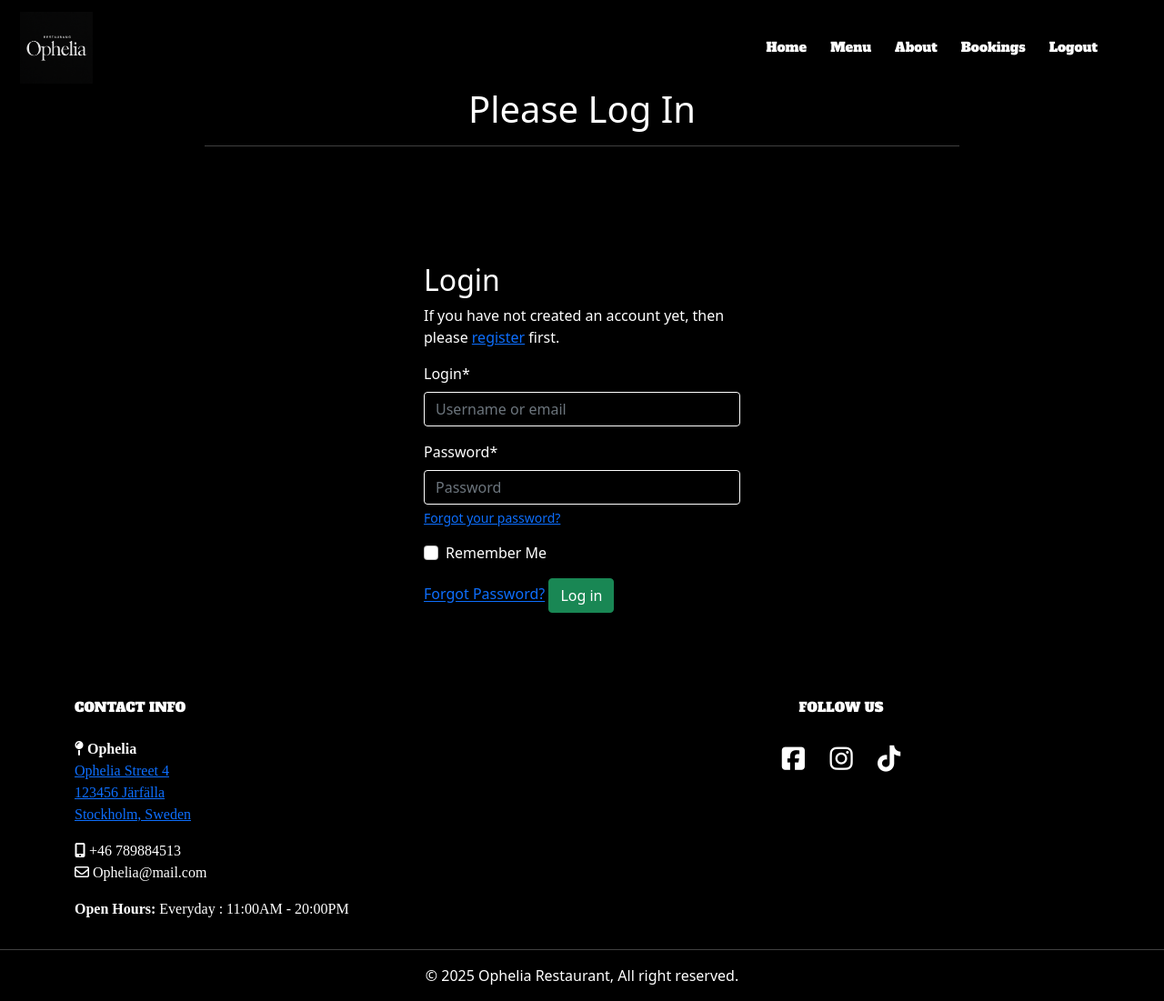
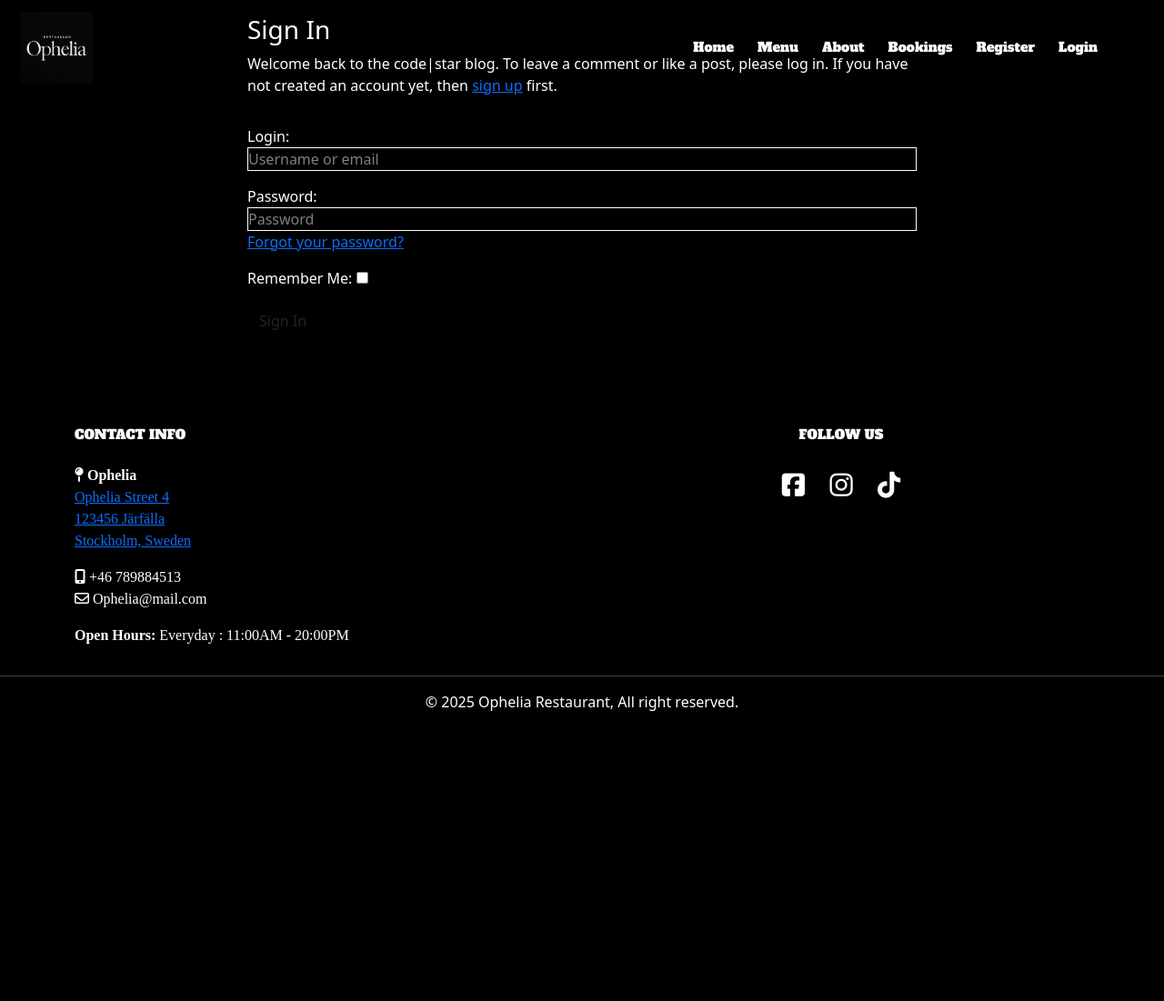
Before and after one commit to DanielE-J/ophelia, a Django app: page /accounts/login/ in a window 1280 px wide. Shown: the whole page at 91% size. After the commit the page ends 782 px from the top, so only its background shows below. Run offline with Django 5.2, Linux system fonts and the light colour scheme; some libraries are stand-ins or nearby versions; some web fonts are replaced.

Commit message:
fixed login and logout

```diff
--- a/ophelia/settings.py
+++ b/ophelia/settings.py
@@ -47,6 +47,7 @@
     'django.contrib.sites',
     'django_summernote',
     'crispy_forms',
+    "crispy_bootstrap4",
     'crispy_bootstrap5',
     'phonenumber_field',
     'rangefilter',
@@ -59,6 +60,7 @@
     'home',
     'menu',
     'about',
+
 ]
 
 SITE_ID = 1
@@ -101,6 +103,7 @@
     },
 ]
 
+CRISPY_TEMPLATE_PACK = "bootstrap4"
 WSGI_APPLICATION = 'ophelia.wsgi.application'
 
 AUTHENTICATION_BACKENDS = (
--- a/ophelia/urls.py
+++ b/ophelia/urls.py
@@ -21,7 +21,7 @@
     path('admin/', admin.site.urls),
     path('', include('home.urls')),
     path('menu/', include('menu.urls')),
-    path('accounts/', include('allauth.urls')),
+    path("accounts/", include("allauth.urls")),
     path('about/', include('about.urls')),
     path('summernote/', include('django_summernote.urls')),
     path('', include('bookings.urls')),
--- a/templates/account/login.html
+++ b/templates/account/login.html
@@ -1,6 +1,4 @@
 {% extends "base.html" %}
-{% load crispy_forms_tags %}
-
 
 {% load i18n %}
 {% load account socialaccount %}
@@ -9,34 +7,28 @@
 
 {% block content %}
 
-<div class="container-fluid mt-5">
-  <div class="row d-flex justify-content-center">
-    <div class="col-sm-8 mt-5 mb-5">
-      <h1 class="text-center">Please Log In</h1>
-      <hr>
+<div class="container">
+    <div class="row">
+        <div class="col-md-8 mt-3 offset-md-2">
+            <h3>{% trans "Sign In" %}</h3>
+
+            <p>{% blocktrans %}Welcome back to the code|star blog. To leave a comment or like a post, please log in. If
+                you
+                have not created an account yet, then <a class="link" href="{{ signup_url }}">sign up</a>
+                first.{% endblocktrans %}</p>
         </div>
     </div>
-  <div class="container">
-
-    <div class="row bg-darker mt-5 rounded booking-card">
-      <div class="col-md-4 offset-md-2 p-3 mb-5 mx-auto">
-        <h2>{% trans "Login" %}</h2>
-        <p>{% blocktrans %}If you have not created an account yet, then please
-          <a href="{{ signup_url }}">register</a> first.{% endblocktrans %}</p>
+    <div class="row">
+        <div class="col-md-8 mt-3 offset-md-2">
             <form class="login" method="POST" action="{% url 'account_login' %}">
                 {% csrf_token %}
-          {{ form| crispy }}
+                {{ form.as_p }}
                 {% if redirect_field_value %}
                 <input type="hidden" name="{{ redirect_field_name }}" value="{{ redirect_field_value }}" />
                 {% endif %}
-          <a class="button secondaryAction" href="{% url 'account_reset_password' %}">{% trans "Forgot Password?" %}</a>
-          <button class="btn btn-success" type="submit">{% trans "Log in" %}</button>
+                <button class="btn btn-signup right" type="submit">{% trans "Sign In" %}</button>
             </form>
         </div>
     </div>
 </div>
-</div>
-
-
-
 {% endblock %}
--- a/templates/base.html
+++ b/templates/base.html
@@ -2,9 +2,9 @@
 {% url "home" as home_url %}
 {% url "about" as about_url %}
 {% url "all_menus" as menu_url %}
-{% url "account_login" as login_url %}
-{% url "account_logout" as logout_url %}
-{% url "account_signup" as signup_url %}
+{% url 'account_login' as login_url %}
+{% url 'account_signup' as signup_url %}
+{% url 'account_logout' as logout_url %}
 
 
 
@@ -73,12 +73,14 @@
 </li>
 {% if user.is_authenticated %}
 <li class="nav-item">
-            <a class="nav-link" href="{% url 'account_login' %}">Login</a>
+	<a class="nav-link {% if request.path == logout_url %}active{% endif %}" aria-current="page" href="{% url 'account_logout' %}">Logout</a>
 </li>
-
 {% else %}
 <li class="nav-item">
-            <a class="nav-link" href="{% url 'account_logout' %}">Logout</a>
+	<a class="nav-link {% if request.path == signup_url %}active{% endif %}" aria-current="page" href="{% url 'account_signup' %}">Register</a>
+</li>
+<li class="nav-item">
+	<a class="nav-link {% if request.path == login_url %}active{% endif %}" aria-current="page" href="{% url 'account_login' %}">Login</a>
 </li>
 {% endif %}
 </ul>
```
Also changed, not shown: templates/account/logout.html (+10 -15 lines). Lines whose indentation alone changed are shown as unchanged.
